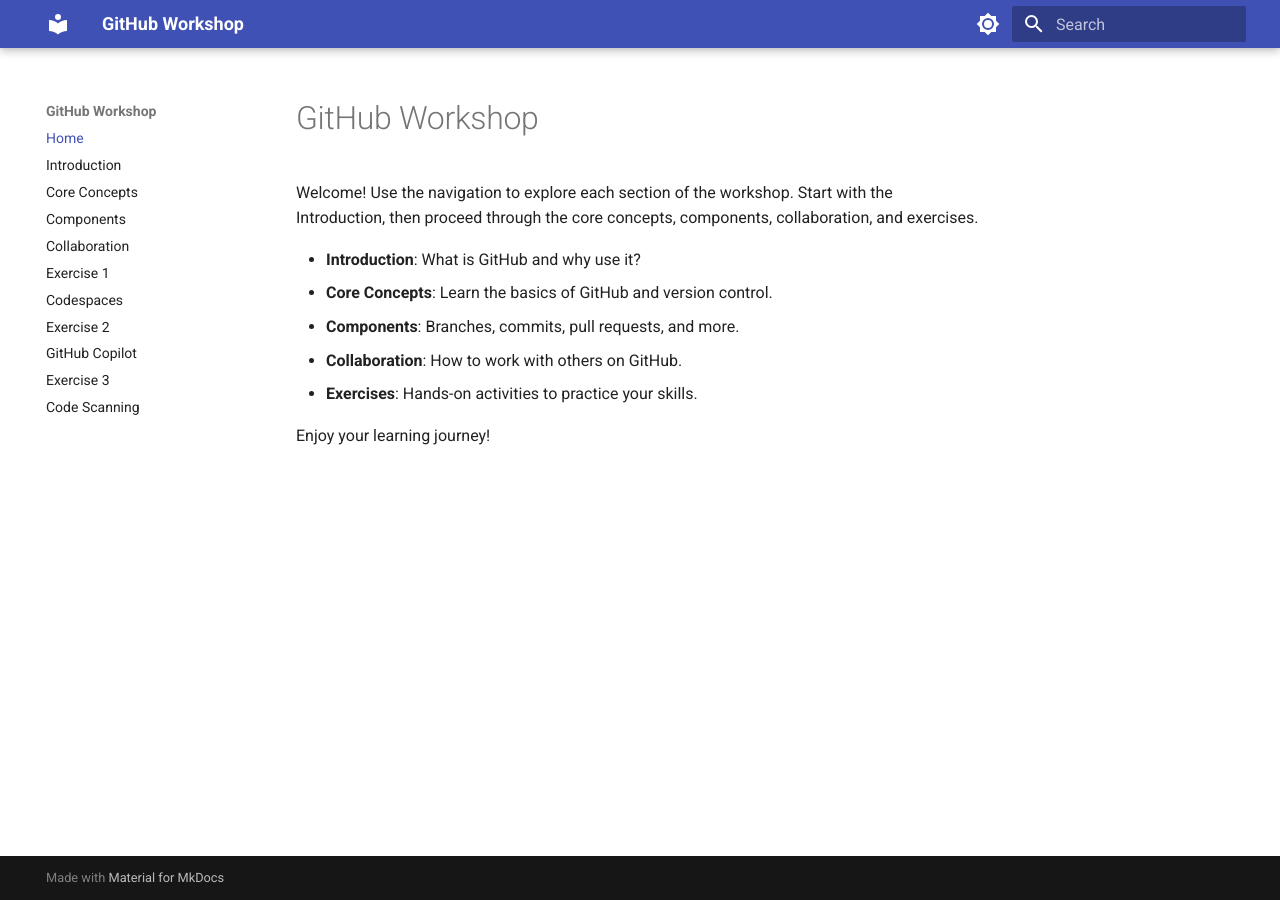
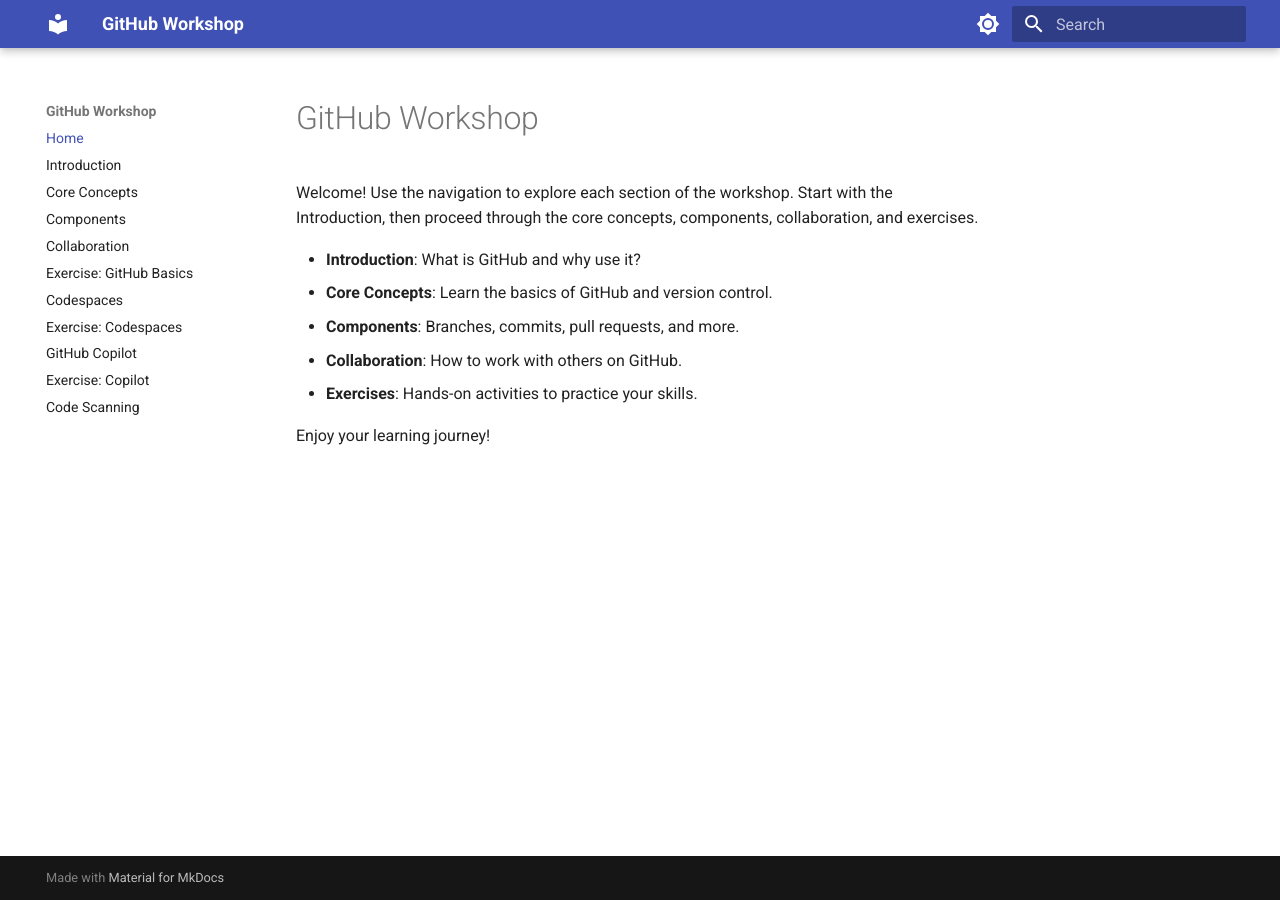
Before and after one commit to codess-aus/GitHub-Workshop, an MkDocs documentation site: the page built from docs/index.md, in a window 1280 px wide. Built offline with MkDocs 1.6.1 and Material for MkDocs 9.7.7, drawn with Linux system fonts in a browser that asks for light colours.

Commit message:
Update mkdocs.yml with proper navigation and remove problematic emoji config

```diff
--- a/mkdocs.yml
+++ b/mkdocs.yml
@@ -28,27 +28,22 @@
   - Core Concepts: 01-CoreConcepts/index.md
   - Components: 02-Components/index.md
   - Collaboration: 03-Collaboration/index.md
-  - Exercise 1: 04-Excercise/index.md
+  - "Exercise: GitHub Basics": 04-Excercise/index.md
   - Codespaces: 05-Codespaces/index.md
-  - Exercise 2: 06-Excercise/index.md
+  - "Exercise: Codespaces": 06-Excercise/index.md
   - GitHub Copilot: 07-GHCopilot/index.md
-  - Exercise 3: 08-Exercise/index.md
+  - "Exercise: Copilot": 08-Exercise/index.md
   - Code Scanning: 09-CodeScanning/index.md
-
-markdown_extensions:
-  - attr_list
-  - md_in_html
-  - pymdownx.emoji
-  - pymdownx.highlight:
-      anchor_linenums: true
-  - pymdownx.inlinehilite
-  - pymdownx.snippets
-  - pymdownx.superfences
-  - admonition
-  - pymdownx.details
-  - tables
 
 plugins:
   - search
   - minify:
       minify_html: true
+      minify_js: true
+      minify_css: true
+
+markdown_extensions:
+  - attr_list
+  - md_in_html
+  - tables
+  - pymdownx.emoji
```
